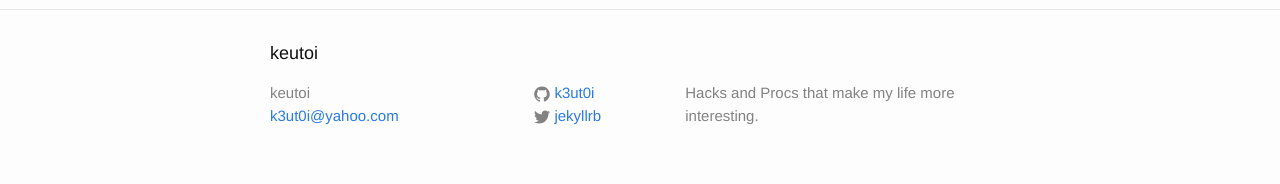
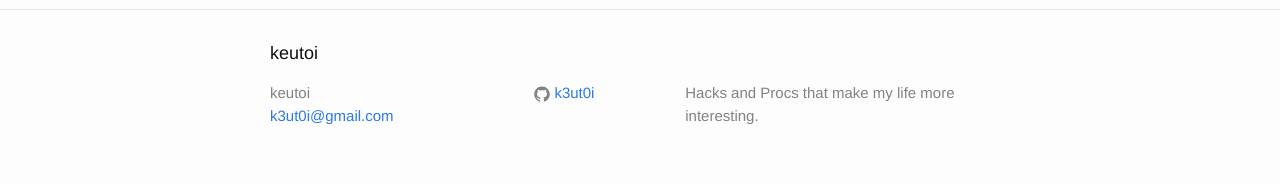
Before and after one commit to k3ut0i/k3ut0i.github.io, a Jekyll site: the page built from about.md, in a window 1280 px wide. Shown: the part 764-948 px from the top of the page. Built offline with Jekyll 4.4.1, drawn with Linux system fonts in a browser that asks for light colours; Markdown is read by kramdown in place of the engine named in the settings.

Commit message:
email change

```diff
--- a/_config.yml
+++ b/_config.yml
@@ -1,11 +1,10 @@
 # Site settings
 title: keutoi
-email: k3ut0i@yahoo.com
+email: k3ut0i@gmail.com
 description: > # this means to ignore newlines until "baseurl:"
   Hacks and Procs that make my life more interesting.
 baseurl: "" # the subpath of your site, e.g. /blog/
 url: "http://k3ut0i.github.io" # the base hostname & protocol for your site
-twitter_username: jekyllrb
 github_username:  k3ut0i
 
 # Build settings
```
